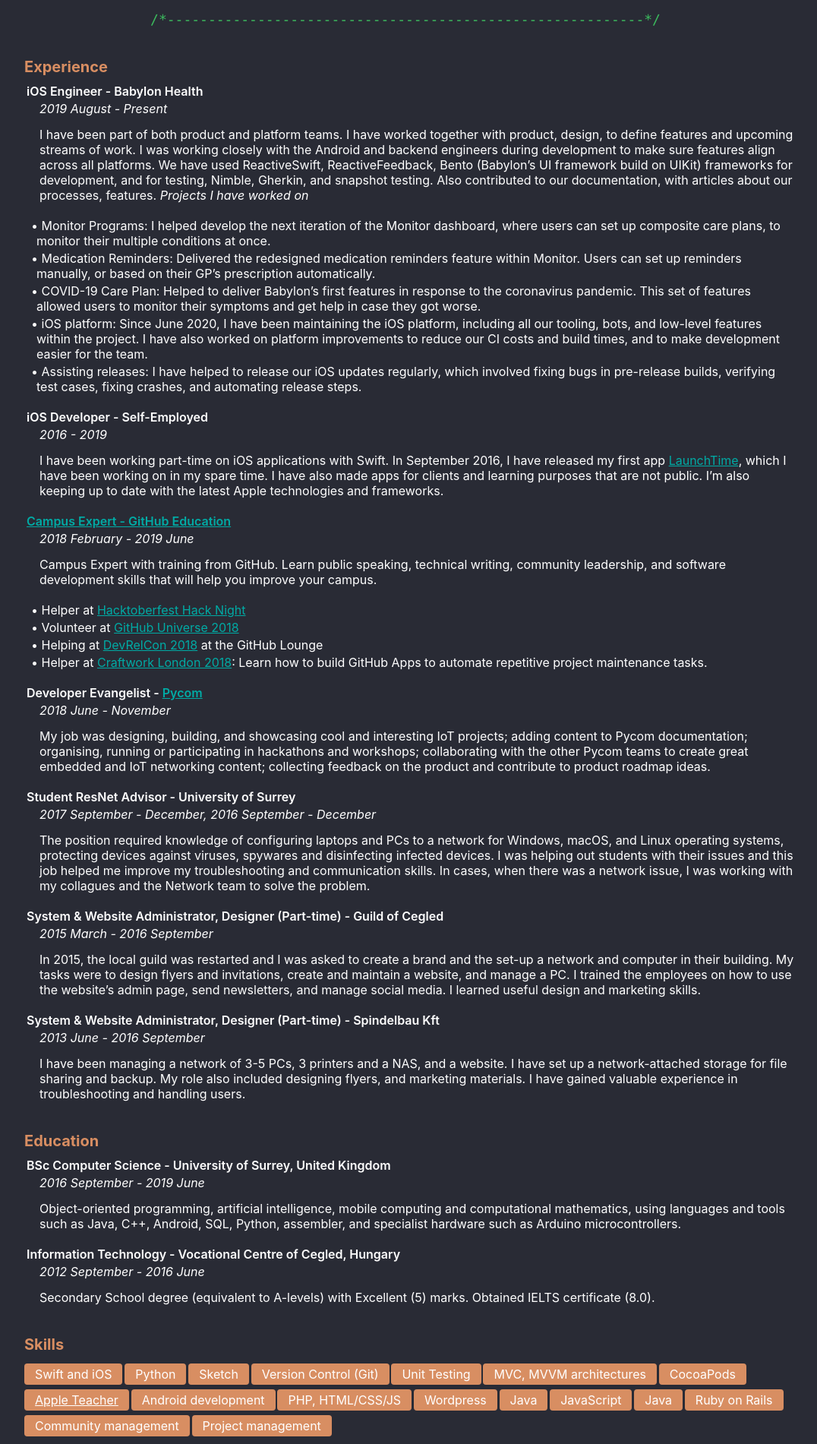
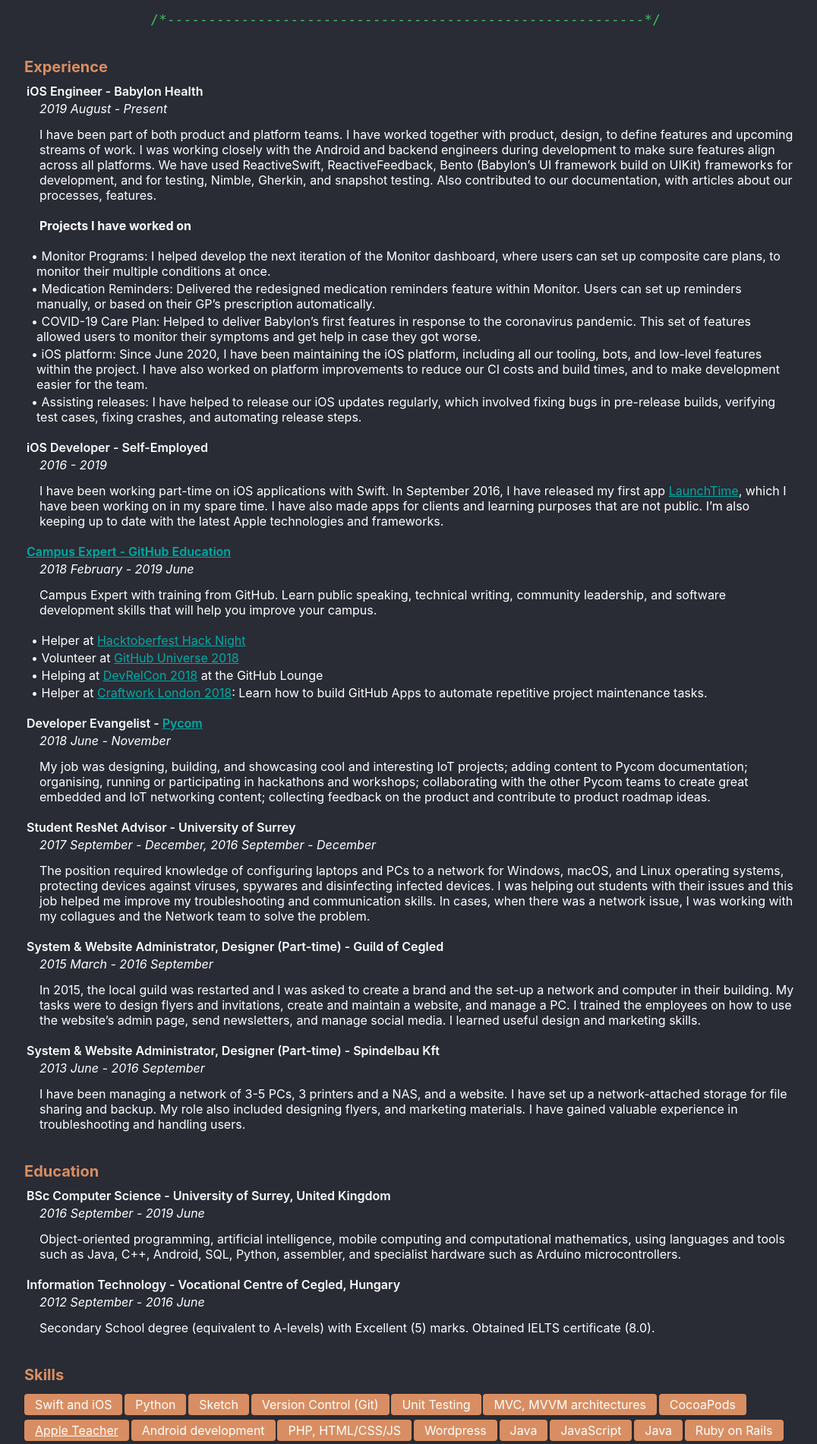
Before and after one commit to sdaniel55/sdaniel55.github.io, a Jekyll site: the page built from index.md, in a window 1280 px wide. Shown: the part 525-2426 px from the top of the page at 76% size, without its empty margins (106-1182 px from the left). Built offline with Jekyll 4.4.1, drawn with Linux system fonts in a browser that asks for light colours.

Commit message:
Fixed formatting

```diff
--- a/_data/experiences.yml
+++ b/_data/experiences.yml
@@ -2,7 +2,8 @@
   date: "2019 August - Present"
   description: |
     I have been part of both product and platform teams. I have worked together with product, design, to define features and upcoming streams of work. I was working closely with the Android and backend engineers during development to make sure features align across all platforms. We have used ReactiveSwift, ReactiveFeedback, Bento (Babylon’s UI framework build on UIKit) frameworks for development, and for testing, Nimble, Gherkin, and snapshot testing. Also contributed to our documentation, with articles about our processes, features.
-    *Projects I have worked on*
+
+    **Projects I have worked on**
     - Monitor Programs: I helped develop the next iteration of the Monitor dashboard, where users can set up composite care plans, to monitor their multiple conditions at once.
     - Medication Reminders: Delivered the redesigned medication reminders feature within Monitor. Users can set up reminders manually, or based on their GP’s prescription automatically.
     - COVID-19 Care Plan: Helped to deliver Babylon’s first features in response to the coronavirus pandemic. This set of features allowed users to monitor their symptoms and get help in case they got worse.
```
